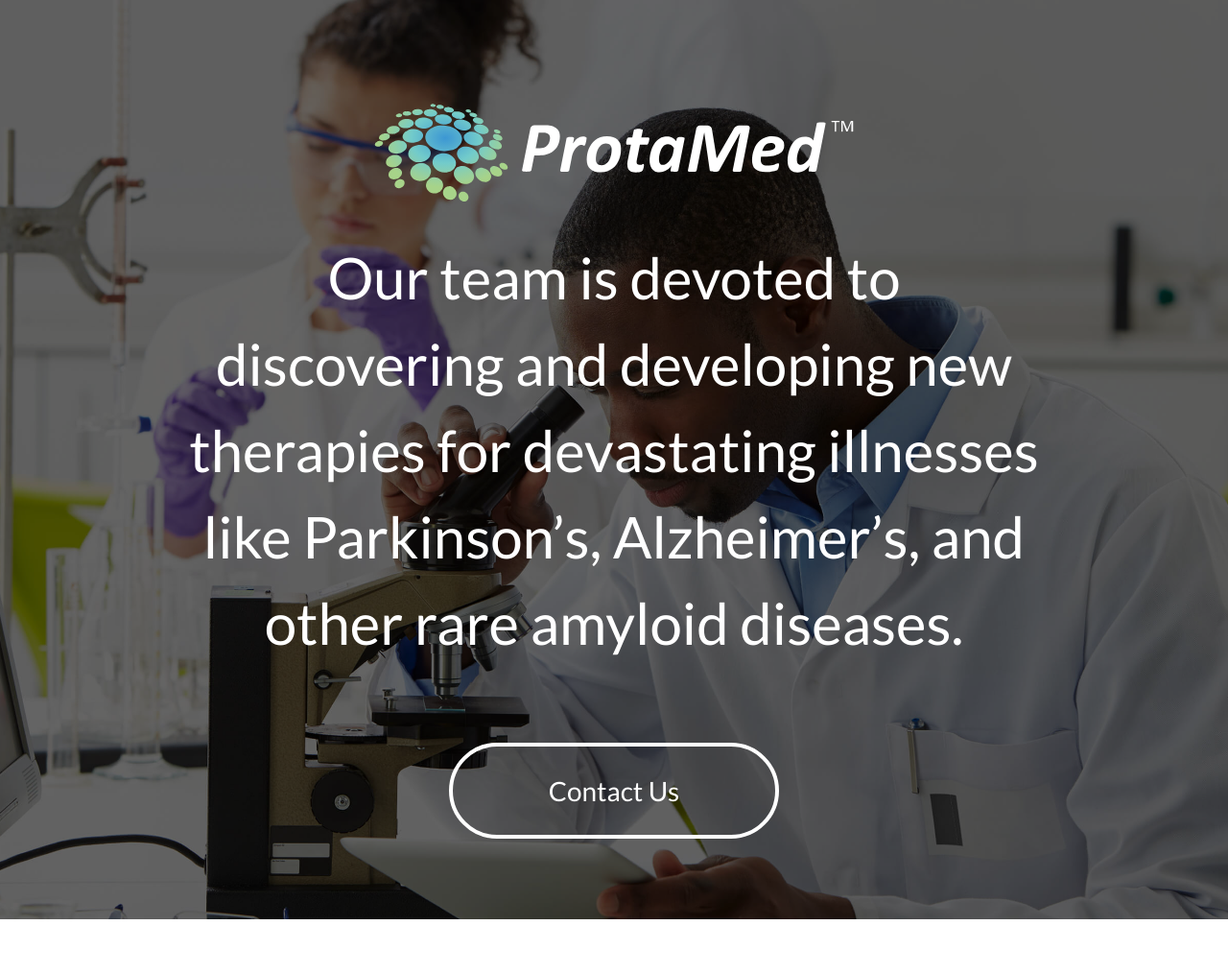
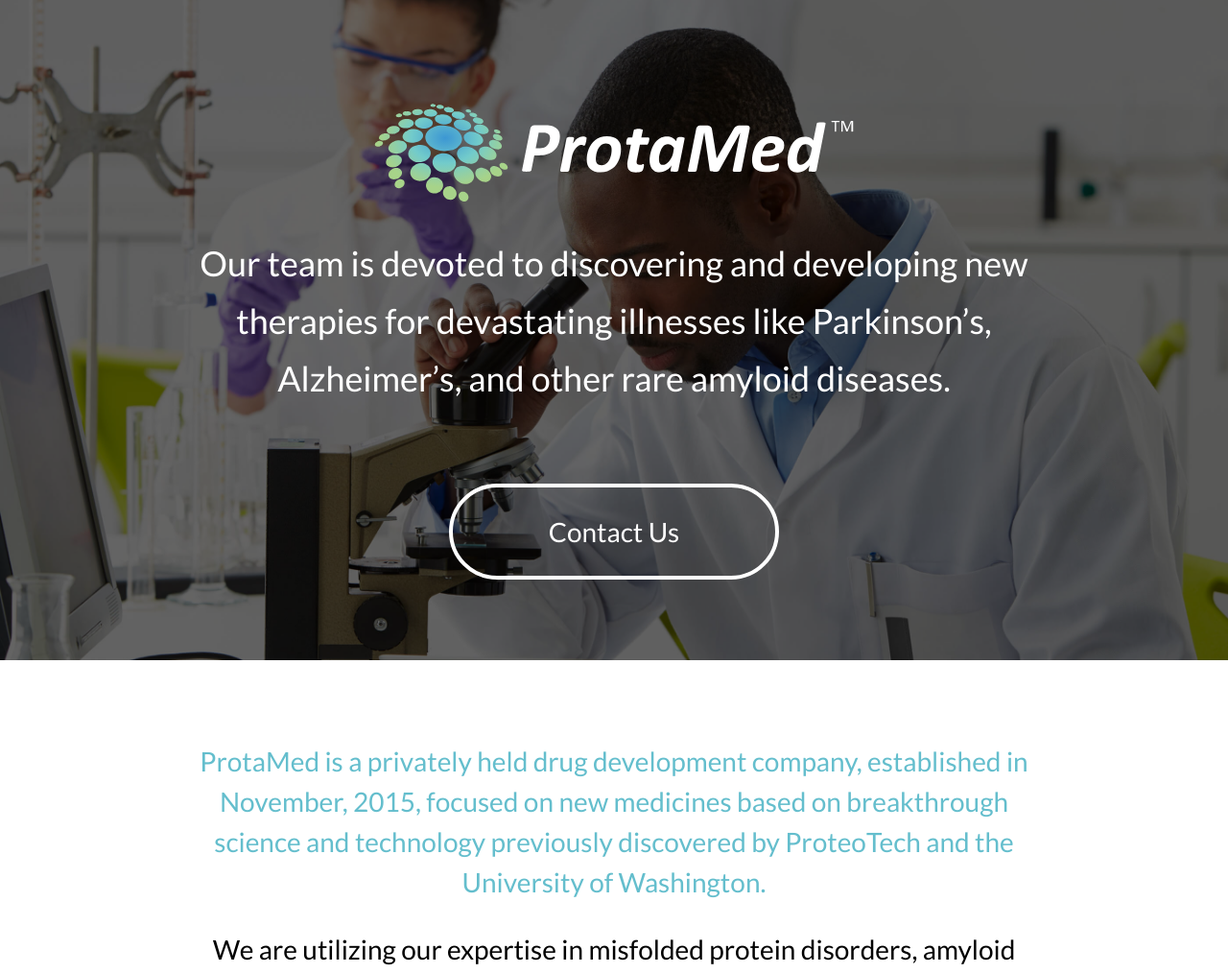
Before and after one commit to eandjdesign/protamed.us, a PHP site: page / in a window 1280 px wide. Shown: the top 1014 px of the page at 96% size. Run offline with PHP 8.4, Linux system fonts and the light colour scheme.

Commit message:
updating header-caption

```diff
--- a/assets/scss/pages/index.scss
+++ b/assets/scss/pages/index.scss
@@ -24,13 +24,11 @@
 }
 
 .header-caption {
-  color: $inverted;
-  font-size: 40px;
   margin: 0;
   padding-bottom: 80px;
-  @include susy-breakpoint($bp-large) {
-    font-size: 60px;
-  }
+  color: $inverted;
+  font-size: 36px;
+  line-height: 60px;
 }
 
 .section-intro {
--- a/index.php
+++ b/index.php
@@ -12,7 +12,7 @@ include_once('_inc/_start.php');
           <use xlink:href="#svg-logo"></use>
         </svg>
         <h1 class="header-caption">Our team is devoted to discovering and developing new therapies for devastating illnesses like Parkinson’s, Alzheimer’s, and other rare amyloid diseases.</h1>
-        <a href="#" class="btn btn-outline btn-rounded btn-inverted">Contact Us</a>
+        <a href="#contact" class="btn btn-outline btn-rounded btn-inverted">Contact Us</a>
       </div>
     </header>
     <main class="content-main">
```
Also changed, not shown: assets/css/pages/index.css.
